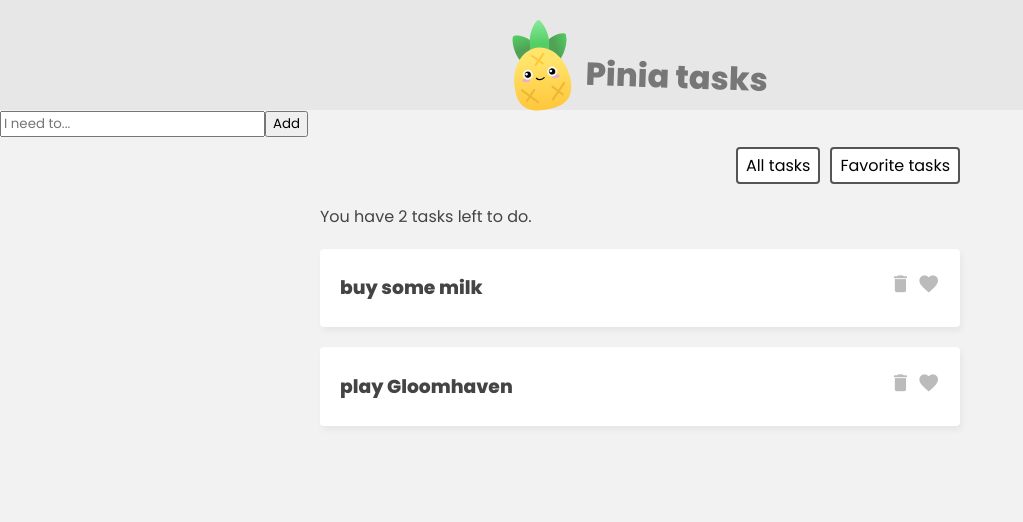
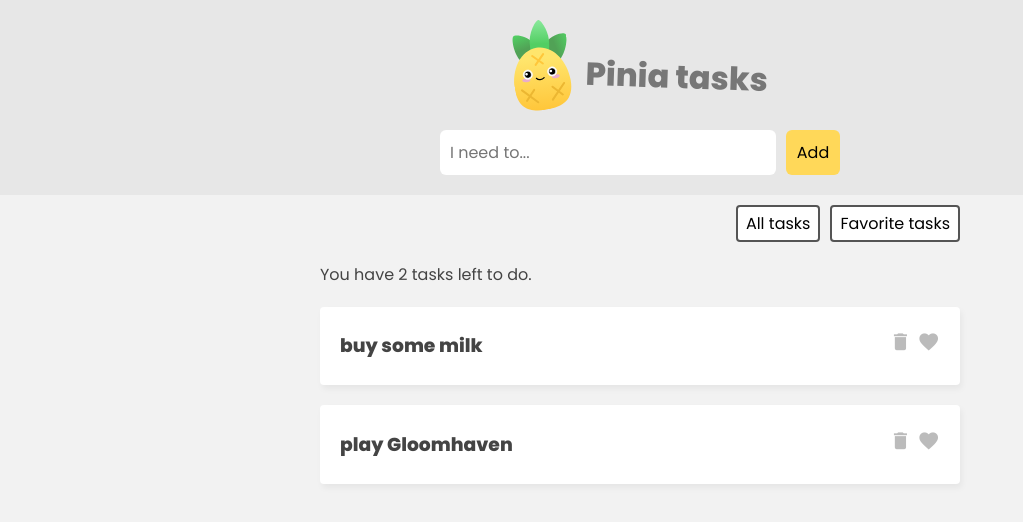
Before and after one commit to mehrnaz98/pinia-tasks, a Vue app: page / in a window 1280 px wide. Shown: the top 522 px of the page, without its empty margins (0-1023 px from the left). Built offline with nearby package versions, Linux system fonts and the light colour scheme; the HTML template or start-up script is replaced by a standard one.

Commit message:
Add styles for the new task form

```diff
--- a/src/assets/main.css
+++ b/src/assets/main.css
@@ -76,3 +76,32 @@
   cursor: pointer;
   font-size: 1em;
 }
+
+/* new task form */
+.new-task-form {
+  background: #e7e7e7;
+  padding: 20px 0;
+}
+form {
+  max-width: 400px;
+  margin: 0 auto;
+  display: grid;
+  grid-template-columns: 3fr 1fr;
+  gap: 10px;
+}
+form button {
+  background: #ffd859;
+  border: 0;
+  padding: 10px;
+  font-family: "Poppins";
+  border-radius: 6px;
+  cursor: pointer;
+  font-size: 1em;
+}
+form input {
+  border: 0;
+  padding: 10px;
+  border-radius: 6px;
+  color: #555;
+  font-size: 1em;
+}
```
